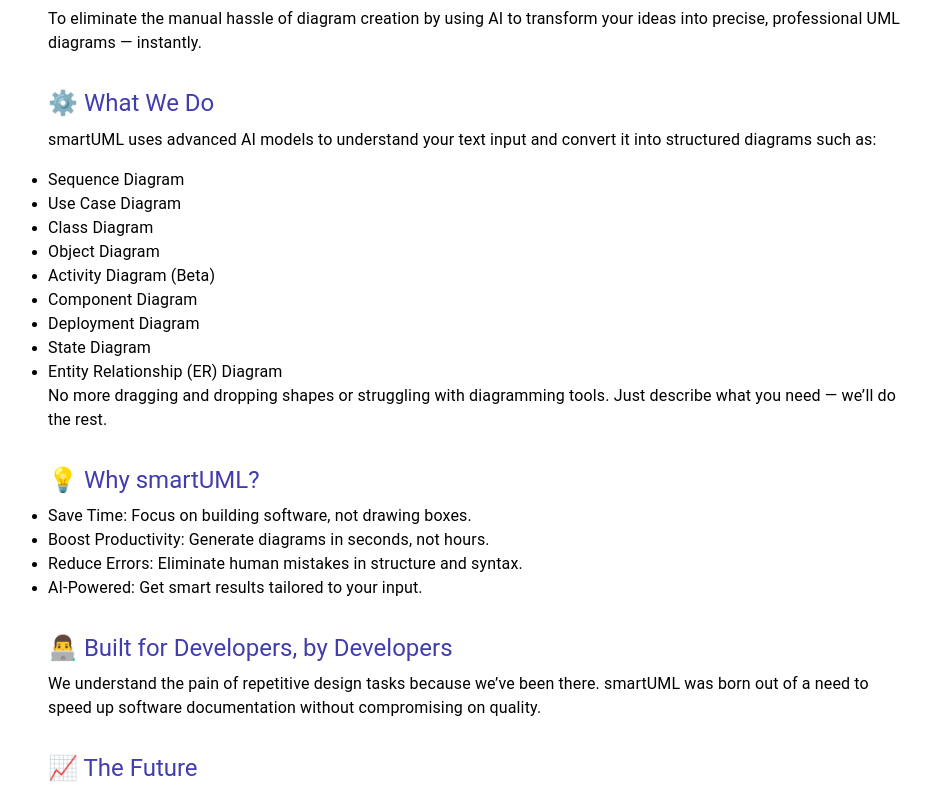
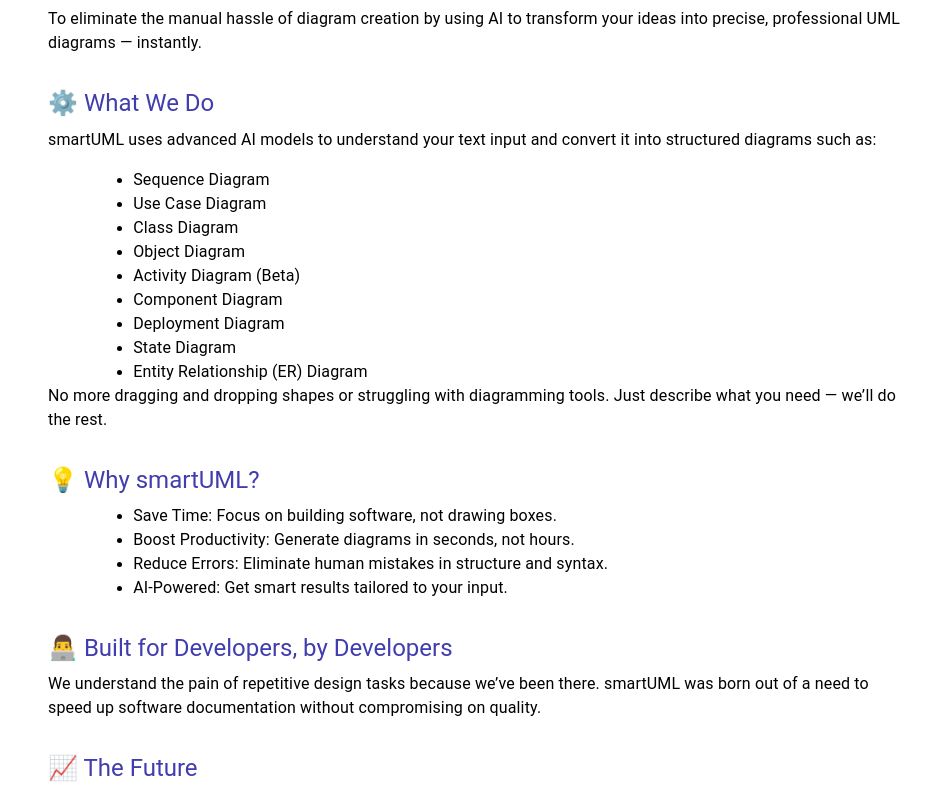
Before and after one commit to Balaj27/UML-Generator-Next, a Next.js app: page /Pages/About in a window 1280 px wide. Shown: the part 395-1191 px from the top of the page, without its empty margins (166-1093 px from the left). Built offline with nearby package versions, Linux system fonts and the light colour scheme.

Commit message:
About Us Page Added

```diff
--- a/src/app/Pages/About/page.tsx
+++ b/src/app/Pages/About/page.tsx
@@ -45,7 +45,7 @@
           <Typography variant="body1" paragraph>
             smartUML uses advanced AI models to understand your text input and convert it into structured diagrams such as:
           </Typography>
-          <ul>
+          <ul  style={{ listStyleType: 'disc', paddingLeft: '10%' }}>
             <li><Typography variant="body1">Sequence Diagram</Typography></li>
             <li><Typography variant="body1">Use Case Diagram</Typography></li>
             <li><Typography variant="body1">Class Diagram</Typography></li>
@@ -65,7 +65,7 @@
           <Typography variant="h5" gutterBottom color="rgb(66, 61, 174)">
             💡 Why smartUML?
           </Typography>
-          <ul>
+          <ul style={{ listStyleType: 'disc', paddingLeft: '10%' }}>
             <li><Typography variant="body1">Save Time: Focus on building software, not drawing boxes.</Typography></li>
             <li><Typography variant="body1">Boost Productivity: Generate diagrams in seconds, not hours.</Typography></li>
             <li><Typography variant="body1">Reduce Errors: Eliminate human mistakes in structure and syntax.</Typography></li>
```
